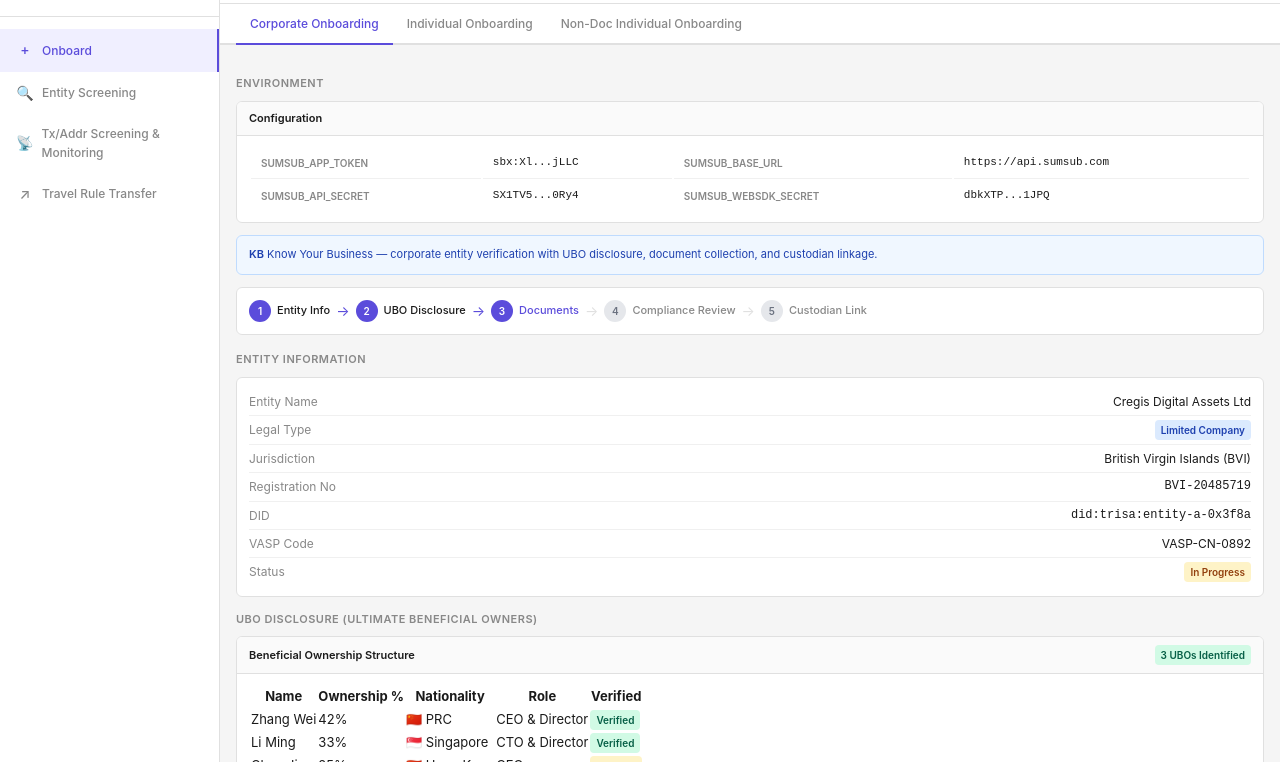
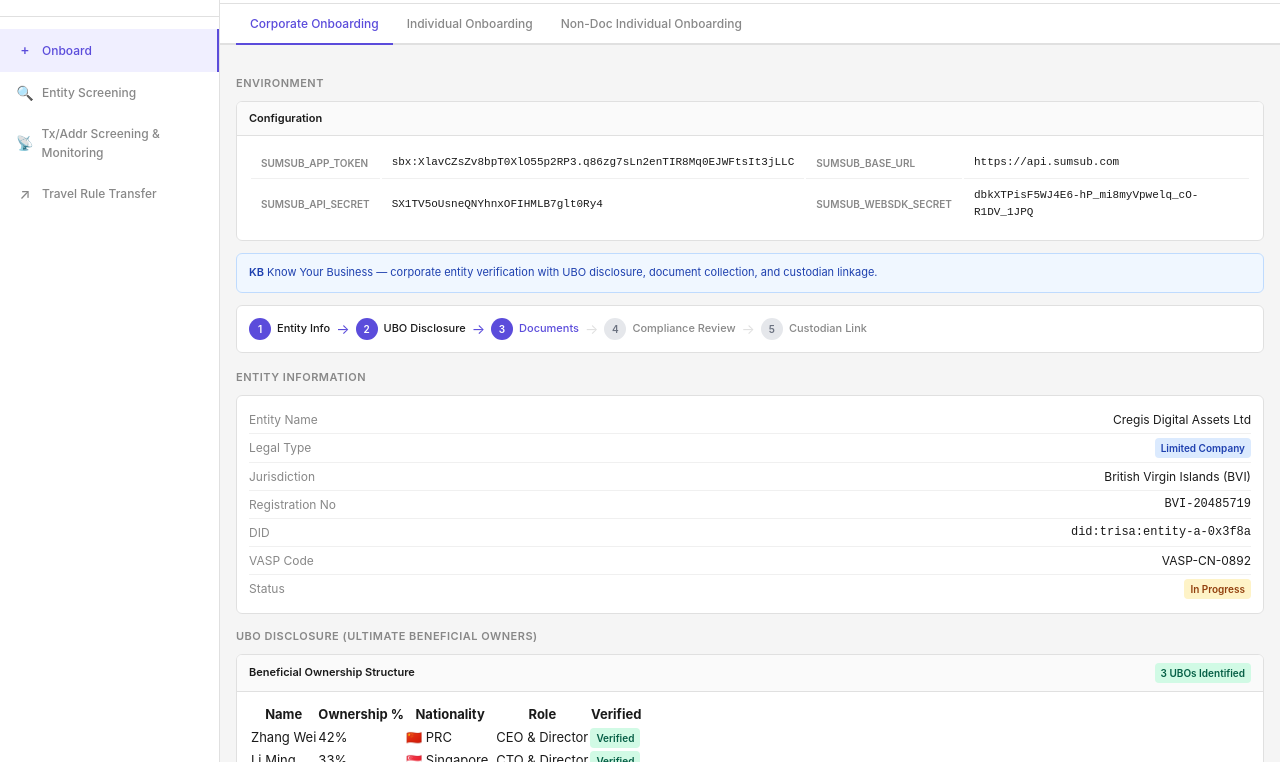
Before and after one commit to cxywest-cell/compliance-demo, a plain HTML site: page onboarding.html in a window 1280 px wide. Shown: the part 38-800 px from the top of the page. Drawn offline with Linux system fonts and the light colour scheme.

Commit message:
show full env values in ENV card (exact .env contents)

```diff
--- a/onboarding.html
+++ b/onboarding.html
@@ -100,8 +100,8 @@
       <div class="card-header"><span>Configuration</span></div>
       <div class="card-body">
         <table class="env-table" style="width:100%">
-          <tr><td style="font-weight:600;color:#888;font-size:10px;text-transform:uppercase">SUMSUB_APP_TOKEN</td><td class="mono" style="font-size:11px">sbx:Xl...jLLC</td><td style="font-weight:600;color:#888;font-size:10px;text-transform:uppercase">SUMSUB_BASE_URL</td><td class="mono" style="font-size:11px">https://api.sumsub.com</td></tr>
-          <tr><td style="font-weight:600;color:#888;font-size:10px;text-transform:uppercase">SUMSUB_API_SECRET</td><td class="mono" style="font-size:11px">SX1TV5...0Ry4</td><td style="font-weight:600;color:#888;font-size:10px;text-transform:uppercase">SUMSUB_WEBSDK_SECRET</td><td class="mono" style="font-size:11px">dbkXTP...1JPQ</td></tr>
+          <tr><td style="font-weight:600;color:#888;font-size:10px;text-transform:uppercase">SUMSUB_APP_TOKEN</td><td class="mono" style="font-size:11px">sbx:XlavCZsZv8bpT0XlO55p2RP3.q86zg7sLn2enTIR8Mq0EJWFtsIt3jLLC</td><td style="font-weight:600;color:#888;font-size:10px;text-transform:uppercase">SUMSUB_BASE_URL</td><td class="mono" style="font-size:11px">https://api.sumsub.com</td></tr>
+          <tr><td style="font-weight:600;color:#888;font-size:10px;text-transform:uppercase">SUMSUB_API_SECRET</td><td class="mono" style="font-size:11px">SX1TV5oUsneQNYhnxOFIHMLB7glt0Ry4</td><td style="font-weight:600;color:#888;font-size:10px;text-transform:uppercase">SUMSUB_WEBSDK_SECRET</td><td class="mono" style="font-size:11px">dbkXTPisF5WJ4E6-hP_mi8myVpwelq_cO-R1DV_1JPQ</td></tr>
         </table>
       </div>
     </div>
```
